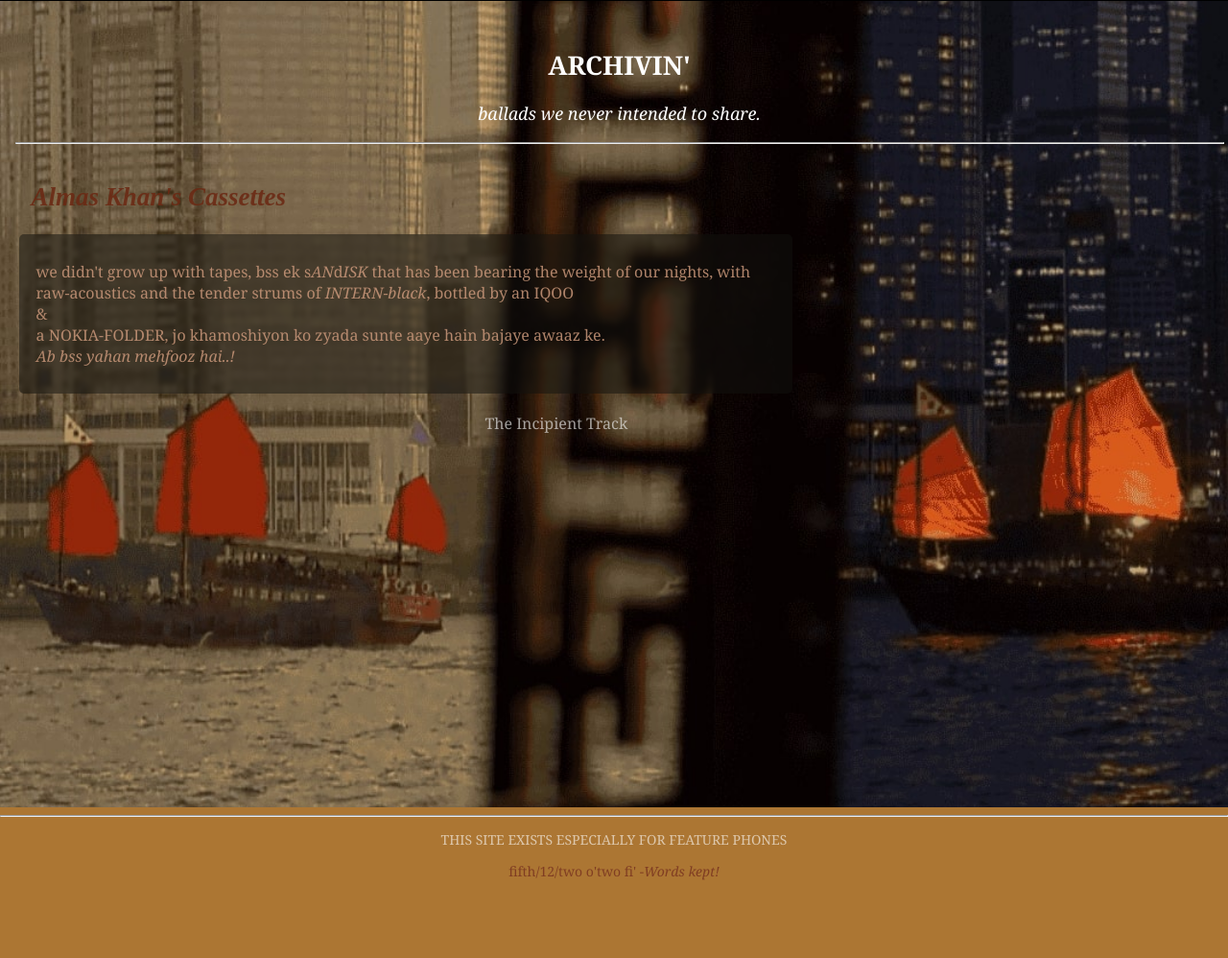
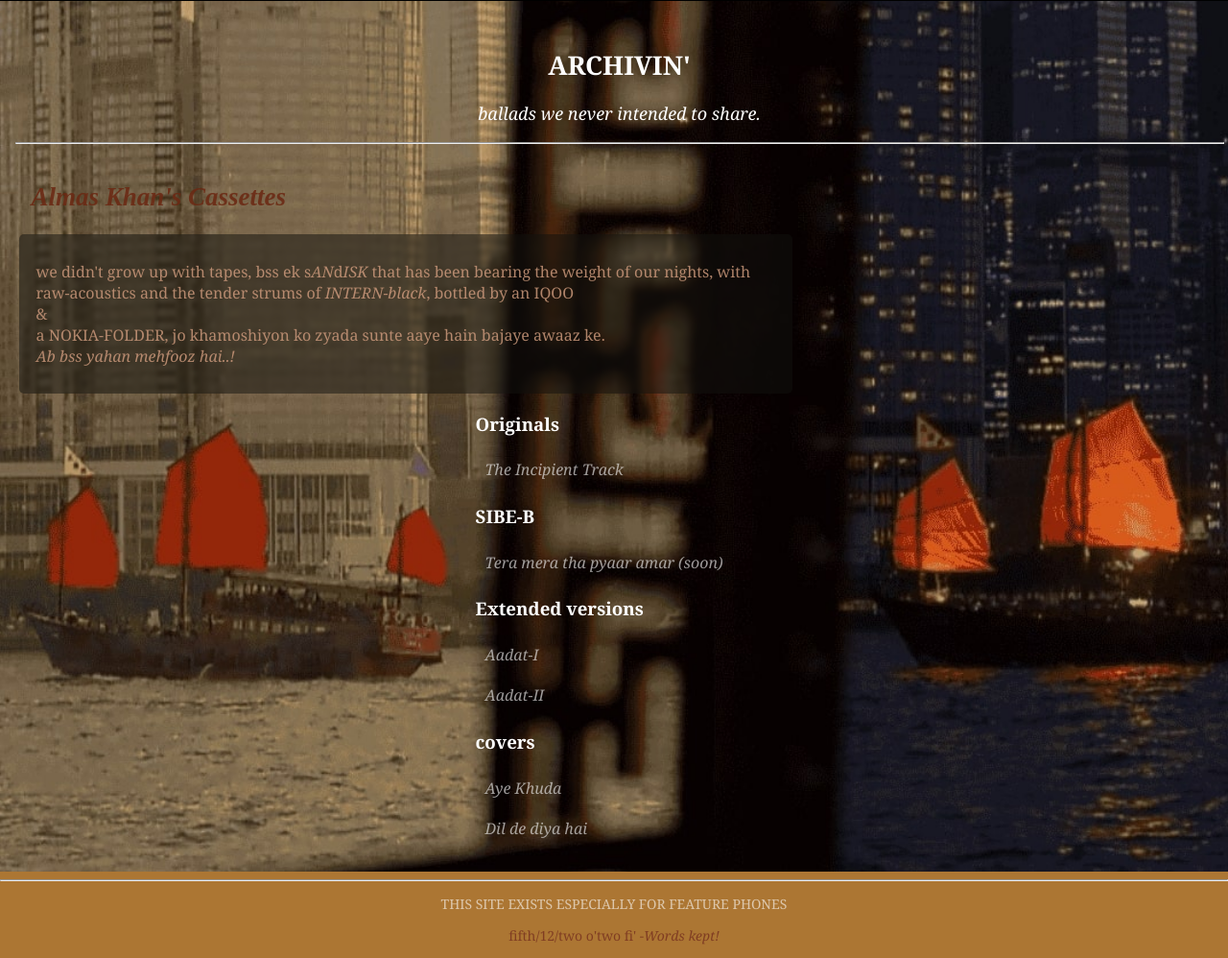
Before and after one commit to ekshakhs/akc, a plain HTML site: page index.html in a window 1280 px wide. Shown: the part 999-1997 px from the top of the page at 96% size. Before the commit the page ends 1930 px from the top, so only its background shows below. Drawn offline with Linux system fonts and the light colour scheme.

Commit message:
Update index.html

```diff
--- a/index.html
+++ b/index.html
@@ -131,12 +131,24 @@ z-index: -1;
 <p>we didn't grow up with tapes, bss ek s<em>AN</em>d<i>ISK</i> that has been bearing the weight of our nights, with raw-acoustics and the tender strums of <em>INTERN-black</em>, bottled by an IQOO<br> &<br> a NOKIA-FOLDER, jo khamoshiyon ko zyada sunte aaye hain bajaye awaaz ke.<br>
 <em>Ab bss yahan mehfooz hai..!</em></p>
 </div>
+         <ul class="song-list">
+            <h3>Originals</h3>
+            <li><a href="track1.html"><em>The Incipient Track</em></a></li>
+        </ul>
         <ul class="song-list">
-            <li><a href="track1.html">The Incipient Track</a></li>
+            <h3>SIBE-B</h3>
+            <li style="color: rgba(245, 245, 245, 0.628);"><i>Tera mera tha pyaar amar (soon)</i></li>
         </ul>
+        <ul class="song-list"><h3>Extended versions</h3>
+        <li style="color: rgba(245, 245, 245, 0.628);"><em>Aadat-I</em></li>
+        <li style="color: rgba(245, 245, 245, 0.628);"><i>Aadat-II</i></li>
+    </ul>
+        <ul class="song-list"><h3>covers</h3>
+        <li style="color: rgba(245, 245, 245, 0.628);"><em>Aye Khuda</em></li>
+        <li style="color: rgba(245, 245, 245, 0.628);"><i>Dil de diya hai</i></li>
+    </ul>
     </div>
     </div>
-
 <footer>
     <hr>
     <p style="text-align: center; font-size: 14px; color: rgba(255, 255, 255, 0.596);">THIS SITE EXISTS ESPECIALLY FOR FEATURE PHONES</p>
```
